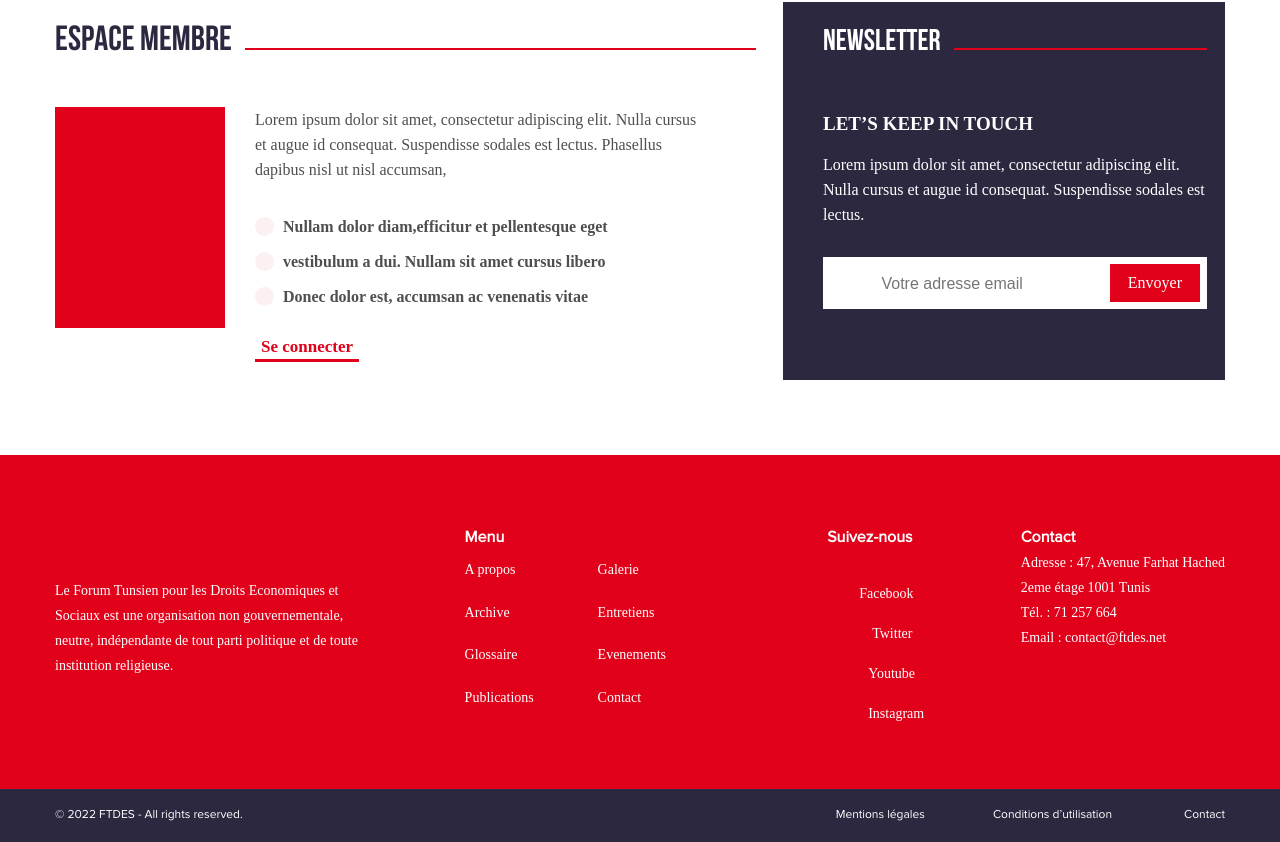
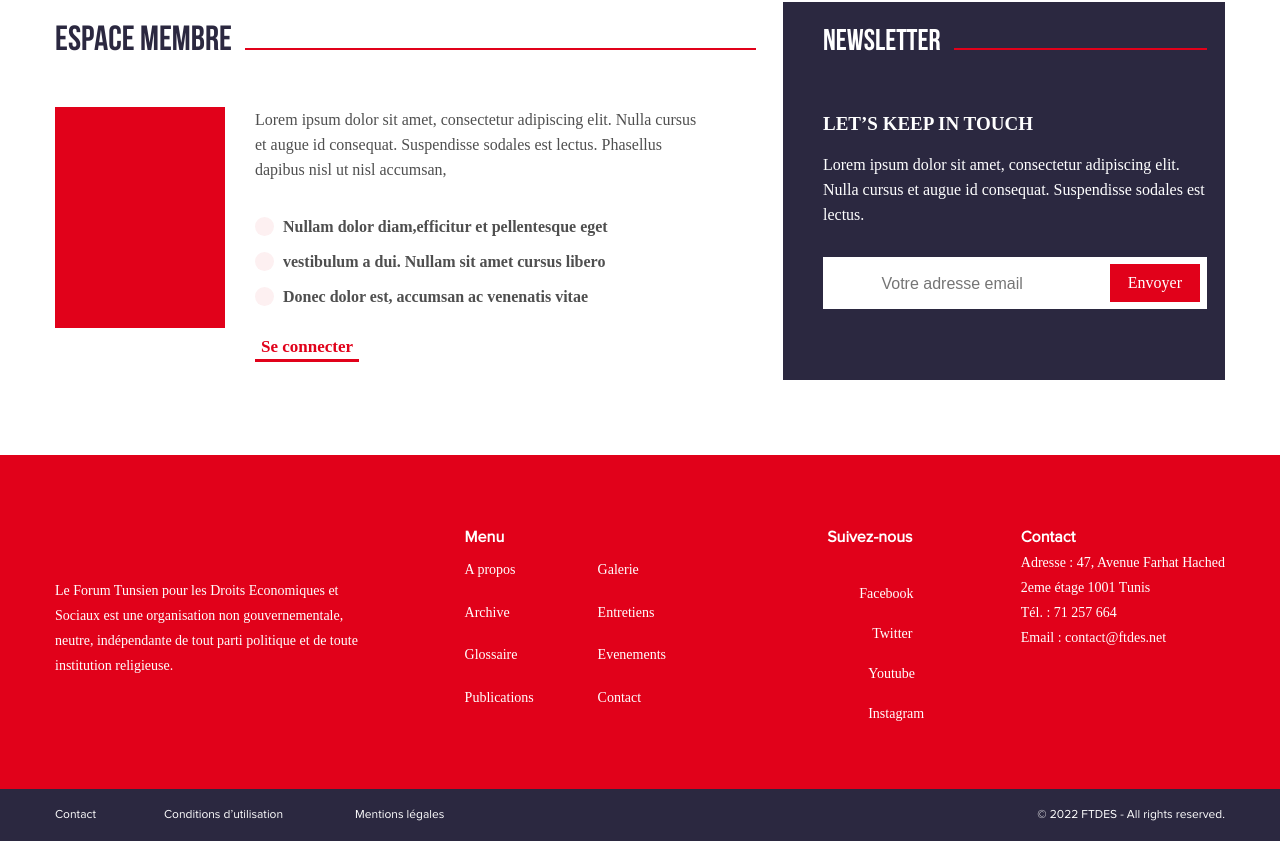
Before and after one commit to tarekguermazi/buildfront0602, a React (Create React App) app: page / in a window 1280 px wide. Shown: the part 5413-6255 px from the top of the page. Built offline with nearby package versions, Linux system fonts and the light colour scheme.

Commit message:
Separating components (Footer+MegaFooter)

```diff
--- a/src/view/Home/Home.tsx
+++ b/src/view/Home/Home.tsx
@@ -45,6 +45,9 @@ import {
   down__footer,
   instagram,
 } from "src/assets/images";
+import Footer from "../Layout/Footer";
+import MegaFooter from "../Layout/MegaFooter";
+
 function Home() {
   return (
     <div className='app'>
@@ -1100,102 +1103,8 @@ function Home() {
         </div>
       </div>
       {/* stying the Footer */}
-      <div className='app__footer'>
-        <div className='footer'>
-          <div className='footer__logo'>
-            <img className='lazyload' src={logo__footer} alt='' />
-            <div className='logo__detaills'>
-              Le Forum Tunsien pour les Droits Economiques et Sociaux est une
-              organisation non gouvernementale, neutre, indépendante de tout
-              parti politique et de toute institution religieuse.
-            </div>
-          </div>
-          <div className='footer__menu'>
-            <div>
-              <label> Menu </label>
-              <img className='lazyload' src={down__footer} id='arrow_down' />
-            </div>
-            <div className='menu__footer'>
-              <div className='left'>
-                <ul>
-                  <li>A propos</li>
-                  <li>Archive</li>
-                  <li>Glossaire</li>
-                  <li>Publications</li>
-                </ul>
-              </div>
-              <div className='right'>
-                <ul>
-                  <li>Galerie</li>
-                  <li>Entretiens</li>
-                  <li>Evenements</li>
-                  <li>Contact</li>
-                </ul>
-              </div>
-            </div>
-          </div>
-          <div className='footer__bar' />
-          <div className='footer__socialmedia'>
-            <div>
-              <label> Suivez-nous </label>
-              <img
-                className='lazyload'
-                src={down__footer}
-                id='arrow_down'
-                alt=''
-              />
-            </div>
-            <div className='socialmedia__facebook'>
-              <img className='lazyload' src={facebook} alt='' />
-              Facebook
-            </div>
-            <div className='socialmedia__Twitter'>
-              <img className='lazyload' src={twitter} alt='' />
-              Twitter
-            </div>
-            <div className='socialmedia__Youtube'>
-              <img className='lazyload' src={youtube} alt='' />
-              Youtube
-            </div>
-            <div className='socialmedia__Instagram'>
-              <img className='lazyload' src={instagram} alt='' />
-              Instagram
-            </div>
-          </div>
-          <div className='footer__bar' />
-          <div className='footer__contact'>
-            <div>
-              <label> Contact </label>
-              <img
-                className='lazyload'
-                src={down__footer}
-                id='arrow_down'
-                alt=''
-              />
-            </div>
-            <div className='contact__address'>
-              Adresse : 47, Avenue Farhat Hached <br />
-              2eme étage 1001 Tunis <br />
-              Tél. : 71 257 664 <br />
-              Email : contact@ftdes.net
-            </div>
-          </div>
-        </div>
-        <div className='footer__copywrite'>
-          <div className='copywrite'>
-            <div className='copywrite__left'>
-              © 2022 FTDES - All rights reserved.
-            </div>
-            <div className='copywrite__right'>
-              <ul>
-                <li>Mentions légales</li>
-                <li>Conditions d’utilisation</li>
-                <li>Contact</li>
-              </ul>
-            </div>
-          </div>
-        </div>
-      </div>
+      <MegaFooter />
+      <Footer />
     </div>
   );
 }
--- /dev/null
+++ b/src/view/Layout/MegaFooter.tsx
@@ -0,0 +1,96 @@
+import React from 'react'
+import {
+    facebook,
+    logo__footer,
+    twitter,
+    youtube,
+    down__footer,
+    instagram,
+} from "src/assets/images";
+export default function MegaFooter() {
+    return (
+        <div className='app__footer'>
+
+            <div className='footer'>
+                <div className='footer__logo'>
+                    <img className='lazyload' src={logo__footer} alt='' />
+                    <div className='logo__detaills'>
+                        Le Forum Tunsien pour les Droits Economiques et Sociaux est une
+                        organisation non gouvernementale, neutre, indépendante de tout
+                        parti politique et de toute institution religieuse.
+                    </div>
+                </div>
+                <div className='footer__menu'>
+                    <div>
+                        <label> Menu </label>
+                        <img className='lazyload' src={down__footer} id='arrow_down' alt='logo' />
+                    </div>
+                    <div className='menu__footer'>
+                        <div className='left'>
+                            <ul>
+                                <li>A propos</li>
+                                <li>Archive</li>
+                                <li>Glossaire</li>
+                                <li>Publications</li>
+                            </ul>
+                        </div>
+                        <div className='right'>
+                            <ul>
+                                <li>Galerie</li>
+                                <li>Entretiens</li>
+                                <li>Evenements</li>
+                                <li>Contact</li>
+                            </ul>
+                        </div>
+                    </div>
+                </div>
+                <div className='footer__bar' />
+                <div className='footer__socialmedia'>
+                    <div>
+                        <label> Suivez-nous </label>
+                        <img
+                            className='lazyload'
+                            src={down__footer}
+                            id='arrow_down'
+                            alt=''
+                        />
+                    </div>
+                    <div className='socialmedia__facebook'>
+                        <img className='lazyload' src={facebook} alt='' />
+                        Facebook
+                    </div>
+                    <div className='socialmedia__Twitter'>
+                        <img className='lazyload' src={twitter} alt='' />
+                        Twitter
+                    </div>
+                    <div className='socialmedia__Youtube'>
+                        <img className='lazyload' src={youtube} alt='' />
+                        Youtube
+                    </div>
+                    <div className='socialmedia__Instagram'>
+                        <img className='lazyload' src={instagram} alt='' />
+                        Instagram
+                    </div>
+                </div>
+                <div className='footer__bar' />
+                <div className='footer__contact'>
+                    <div>
+                        <label> Contact </label>
+                        <img
+                            className='lazyload'
+                            src={down__footer}
+                            id='arrow_down'
+                            alt=''
+                        />
+                    </div>
+                    <div className='contact__address'>
+                        Adresse : 47, Avenue Farhat Hached <br />
+                        2eme étage 1001 Tunis <br />
+                        Tél. : 71 257 664 <br />
+                        Email : contact@ftdes.net
+                    </div>
+                </div>
+            </div>
+        </div>
+    )
+}
```
